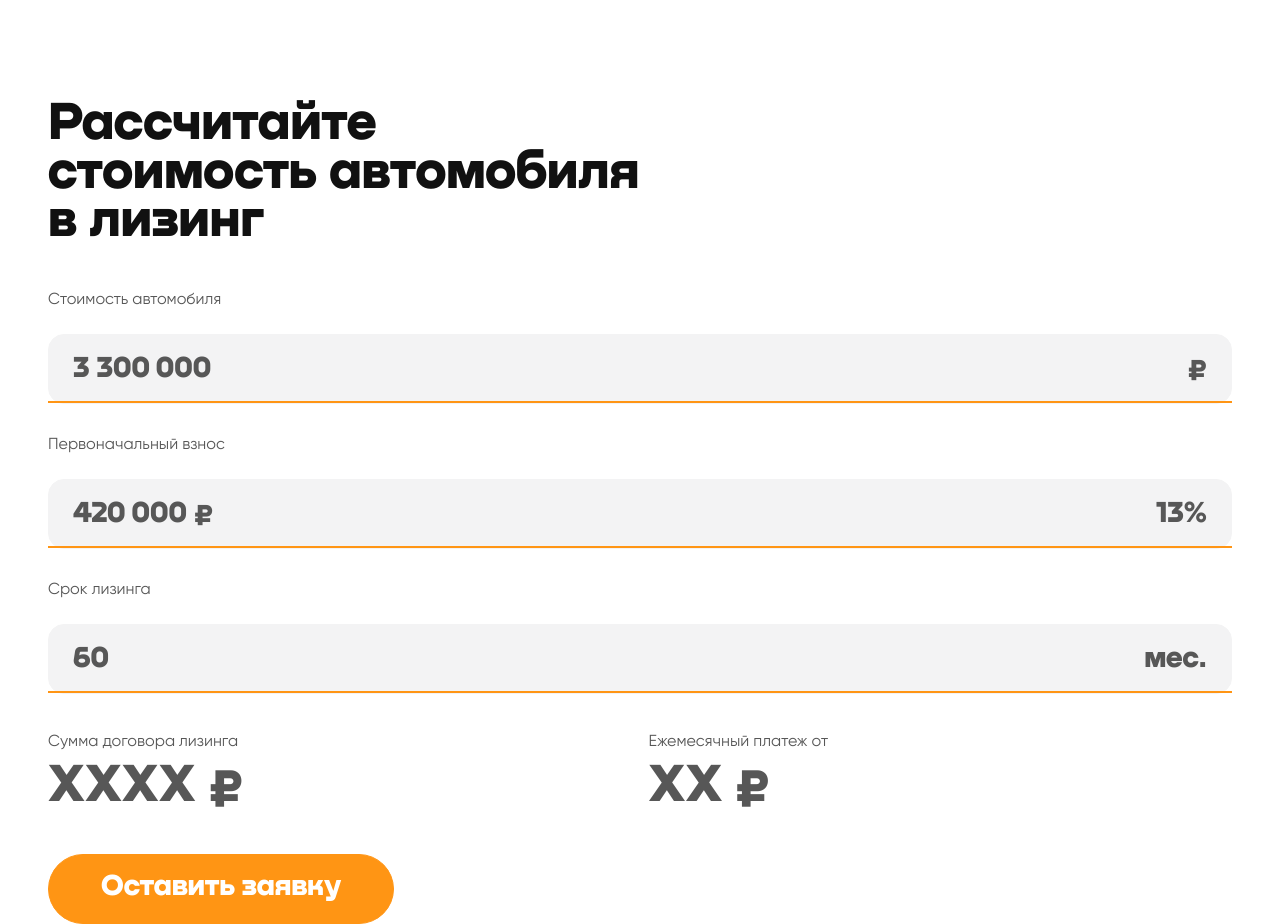
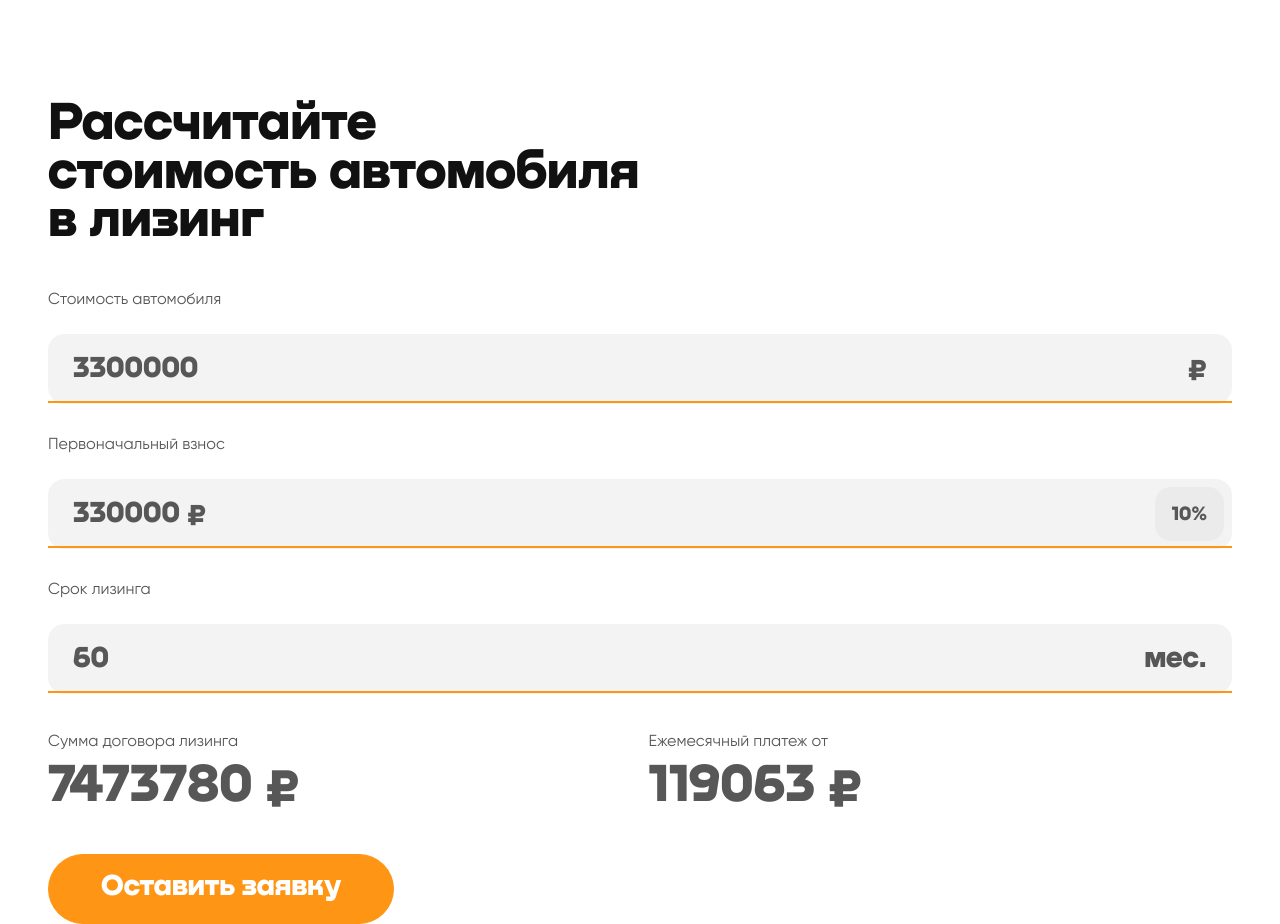
Before and after one commit to horoshopodumaj/online_calculator, a React (Create React App) app in the folder calculator/: page / in a window 1280 px wide. Built offline with nearby package versions, Linux system fonts and the light colour scheme.

Commit message:
added calculation of monthly payment, contract amount

```diff
--- a/calculator/src/App.js
+++ b/calculator/src/App.js
@@ -1,14 +1,91 @@
-import React from "react";
+import React, { Component } from "react";
 import Form from "./components/Form";
 import Header from "./components/Header";
 
-function App() {
-    return (
-        <React.Fragment>
-            <Header />
-            <Form />
-        </React.Fragment>
-    );
+export default class App extends Component {
+    constructor(props) {
+        super(props);
+        this.state = {
+            percent: 10,
+            autoPrice: 3300000,
+            months: 60,
+            interestRate: 0.035,
+            initial: 0,
+            monthlyPayment: 0,
+            contractAmount: 0,
+        };
+    }
+
+    componentDidMount() {
+        this.getInitial();
+        this.getMonthlyPayment();
+        this.getContractAmount();
+    }
+
+    getInitial = () => {
+        const initial = (this.state.percent * this.state.autoPrice) / 100;
+        this.setState(
+            { initial },
+            this.getMonthlyPayment,
+            this.getContractAmount
+        );
+    };
+
+    getMonthlyPayment = () => {
+        let monthlyPayment = Math.round(
+            (this.state.autoPrice - this.state.initial) *
+                ((0.035 * Math.pow(1 + 0.035, this.state.months)) /
+                    (Math.pow(1 + 0.035, this.state.months) - 1))
+        );
+        this.setState({ monthlyPayment }, this.getContractAmount);
+    };
+
+    getContractAmount = () => {
+        const contractAmount =
+            this.state.initial + this.state.months * this.state.monthlyPayment;
+        this.setState({ contractAmount });
+    };
+
+    onChangePrice = (event) => {
+        this.setState(
+            {
+                autoPrice: parseInt(event.target.value),
+            },
+            this.getInitial,
+            this.getMonthlyPayment
+        );
+    };
+    onChangePercent = (event) => {
+        this.setState(
+            { percent: parseInt(event.target.value) },
+            this.getInitial
+        );
+    };
+
+    onChangeMonth = (event) => {
+        this.setState(
+            { months: parseInt(event.target.value) },
+            this.getMonthlyPayment,
+            this.getContractAmount
+        );
+    };
+
+    render() {
+        return (
+            <React.Fragment>
+                <Header />
+                <Form
+                    percent={this.state.percent}
+                    autoPrice={this.state.autoPrice}
+                    months={this.state.months}
+                    initial={this.state.initial}
+                    onChangePrice={this.onChangePrice}
+                    onChangePercent={this.onChangePercent}
+                    onChangeMonth={this.onChangeMonth}
+                    monthlyPayment={this.state.monthlyPayment}
+                    contractAmount={this.state.contractAmount}
+                />
+            </React.Fragment>
+        );
+    }
 }
-
-export default App;
--- a/calculator/src/components/Form.js
+++ b/calculator/src/components/Form.js
@@ -1,6 +1,6 @@
 import React from "react";
 
-export default function Form() {
+export default function Form(props) {
     return (
         <form id="form" className="form">
             <div className="container">
@@ -10,12 +10,14 @@ export default function Form() {
                         <div className="param__details">
                             <input
                                 type="text"
+                                autoComplete="off"
                                 className="param__value"
-                                value="3 300 000"
-                                inputmode="decimal"
+                                defaultValue={props.autoPrice}
+                                inputMode="decimal"
                                 id="input-cost"
+                                onChange={props.onChangePrice}
                             />
-                            <h2 className="param__mark">₽</h2>
+                            <p className="param__mark">₽</p>
                         </div>
                         <div
                             className="param__range-slider"
@@ -25,14 +27,21 @@ export default function Form() {
 
                     <label className="param">
                         <p className="param__title">Первоначальный взнос</p>
-                        <div className="param__details">
-                            <input
-                                type="text"
-                                className="param__value"
-                                value="420 000 ₽"
-                                id="input-downpayment"
-                            />
-                            <p className="param__mark">13%</p>
+                        <div className="param__details param__details_percent">
+                            <div className="param__value">
+                                {props.initial} ₽
+                            </div>
+                            <div className="param__percent">
+                                <input
+                                    className="param__input"
+                                    id="input-downpayment"
+                                    type="text"
+                                    inputMode="decimal"
+                                    defaultValue={props.percent}
+                                    onChange={props.onChangePercent}
+                                />
+                                <p className="param__mark_percent">%</p>
+                            </div>
                         </div>
                         <div className="param__range-slider"></div>
                     </label>
@@ -42,8 +51,10 @@ export default function Form() {
                         <div className="param__details">
                             <input
                                 type="text"
+                                autoComplete="off"
                                 className="param__value"
-                                value="60"
+                                defaultValue={props.months}
+                                onChange={props.onChangeMonth}
                                 id="input-term"
                             />
                             <p className="param__mark">мес.</p>
@@ -60,7 +71,8 @@ export default function Form() {
                             className="summary__value"
                             id="total-month-payment"
                         >
-                            XXXX<span> ₽</span>
+                            {props.contractAmount}
+                            <span> ₽</span>
                         </div>
                     </div>
 
@@ -69,7 +81,8 @@ export default function Form() {
                             Ежемесячный платеж от
                         </div>
                         <div className="summary__value" id="total-percent">
-                            XX<span> ₽</span>
+                            {props.monthlyPayment}
+                            <span> ₽</span>
                         </div>
                     </div>
 
--- a/calculator/src/css/common.scss
+++ b/calculator/src/css/common.scss
@@ -24,6 +24,7 @@ $main-front: "Gilroy", sans-serif;
     --black: #111111;
     --grey: #575757;
     --grey-2: #f3f3f4;
+    --grey-3: #ebebec;
     --white: #ffffff;
     --orange: #ff9514;
 }
--- a/calculator/src/css/param.scss
+++ b/calculator/src/css/param.scss
@@ -6,12 +6,19 @@
     &__details {
         display: flex;
         justify-content: space-between;
+        align-items: center;
         padding: 16px 24px;
         border-radius: 16px;
         border: 1px solid var(--grey-2);
         background-color: var(--grey-2);
         @media screen and (max-width: 767px) {
             padding: 20px;
+        }
+        &_percent {
+            padding-top: 7px;
+            padding-bottom: 7px;
+            padding-right: 7px;
+            padding-left: 24px;
         }
     }
 
@@ -50,6 +57,42 @@
             font-size: 22px;
             line-height: 90%;
         }
+
+        &_percent {
+            font-family: "Nekst", sans-serif;
+            font-size: 20px;
+            line-height: 120%;
+            color: var(--grey);
+            @media screen and (max-width: 767px) {
+                font-size: 22px;
+                line-height: 90%;
+            }
+        }
+    }
+
+    &__percent {
+        display: flex;
+        align-items: center;
+        border-radius: 16px;
+        background-color: var(--grey-3);
+        padding: 15px 17px;
+        @media screen and (max-width: 767px) {
+            padding: 14px;
+        }
+    }
+
+    &__input {
+        font-family: "Nekst", sans-serif;
+        font-size: 20px;
+        line-height: 120%;
+        background-color: var(--grey-3);
+        color: var(--grey);
+        width: 20px;
+        @media screen and (max-width: 767px) {
+            font-size: 22px;
+            line-height: 90%;
+            width: 22px;
+        }
     }
 
     &__range-slider {
```
